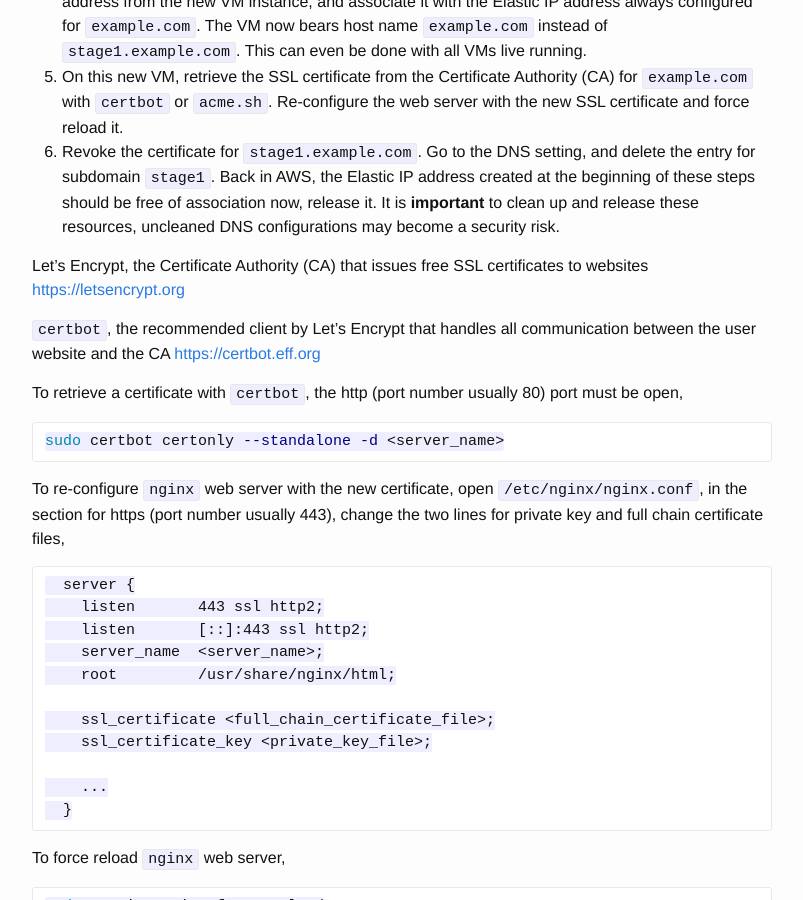
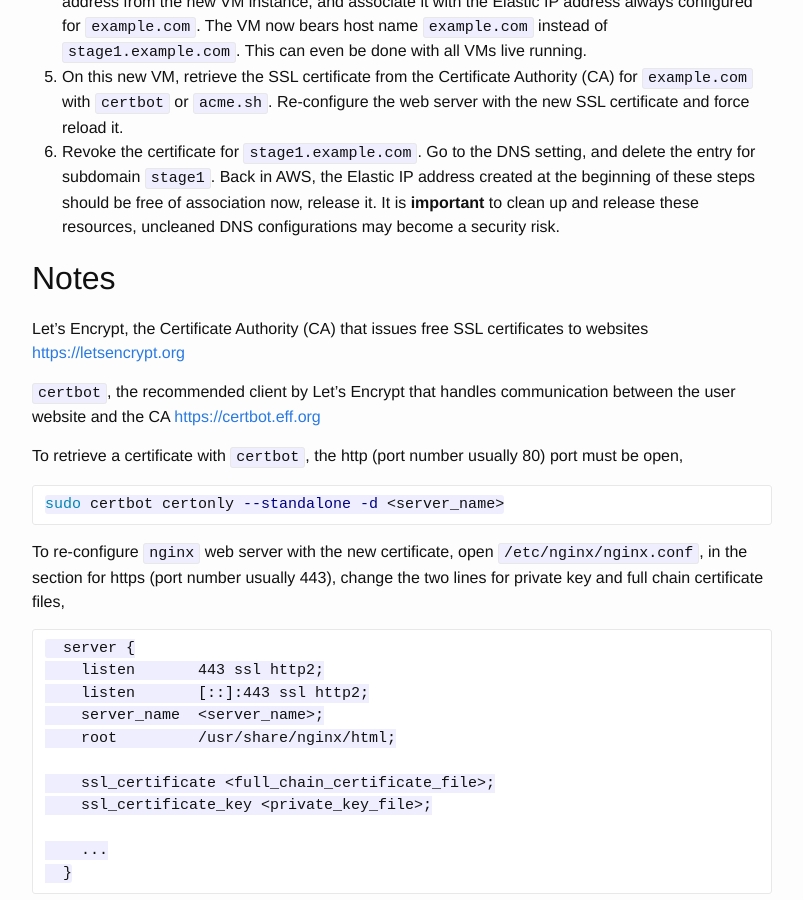
Before and after one commit to jli05/jli05.github.io, a Jekyll site: the page built from _posts/2023-08-28-Migrate-a-web-server.md, in a window 1280 px wide and 900 px high, scrolled down 650 px. Shown: the whole window, without its empty margins (238-1041 px from the left). Built offline with Jekyll 4.4.1, drawn with Linux system fonts in a browser that asks for light colours.

Commit message:
add notes section

```diff
--- a/_posts/2023-08-28-Migrate-a-web-server.md
+++ b/_posts/2023-08-28-Migrate-a-web-server.md
@@ -14,10 +14,11 @@ Suppose the domain is `example.com`, associated with a static IP address, for wh
 5. On this new VM, retrieve the SSL certificate from the Certificate Authority (CA) for `example.com` with `certbot` or `acme.sh`. Re-configure the web server with the new SSL certificate and force reload it.
 6. Revoke the certificate for `stage1.example.com`. Go to the DNS setting, and delete the entry for subdomain `stage1`. Back in AWS, the Elastic IP address created at the beginning of these steps should be free of association now, release it. It is **important** to clean up and release these resources, uncleaned DNS configurations may become a security risk.
 
+## Notes
 Let's Encrypt, the Certificate Authority (CA) that issues free SSL certificates to websites
 [https://letsencrypt.org](https://letsencrypt.org)
 
-`certbot`, the recommended client by Let's Encrypt that handles all communication between the user website and the CA
+`certbot`, the recommended client by Let's Encrypt that handles communication between the user website and the CA
 [https://certbot.eff.org](https://certbot.eff.org)
 
 To retrieve a certificate with `certbot`, the http (port number usually 80) port must be open,
```
